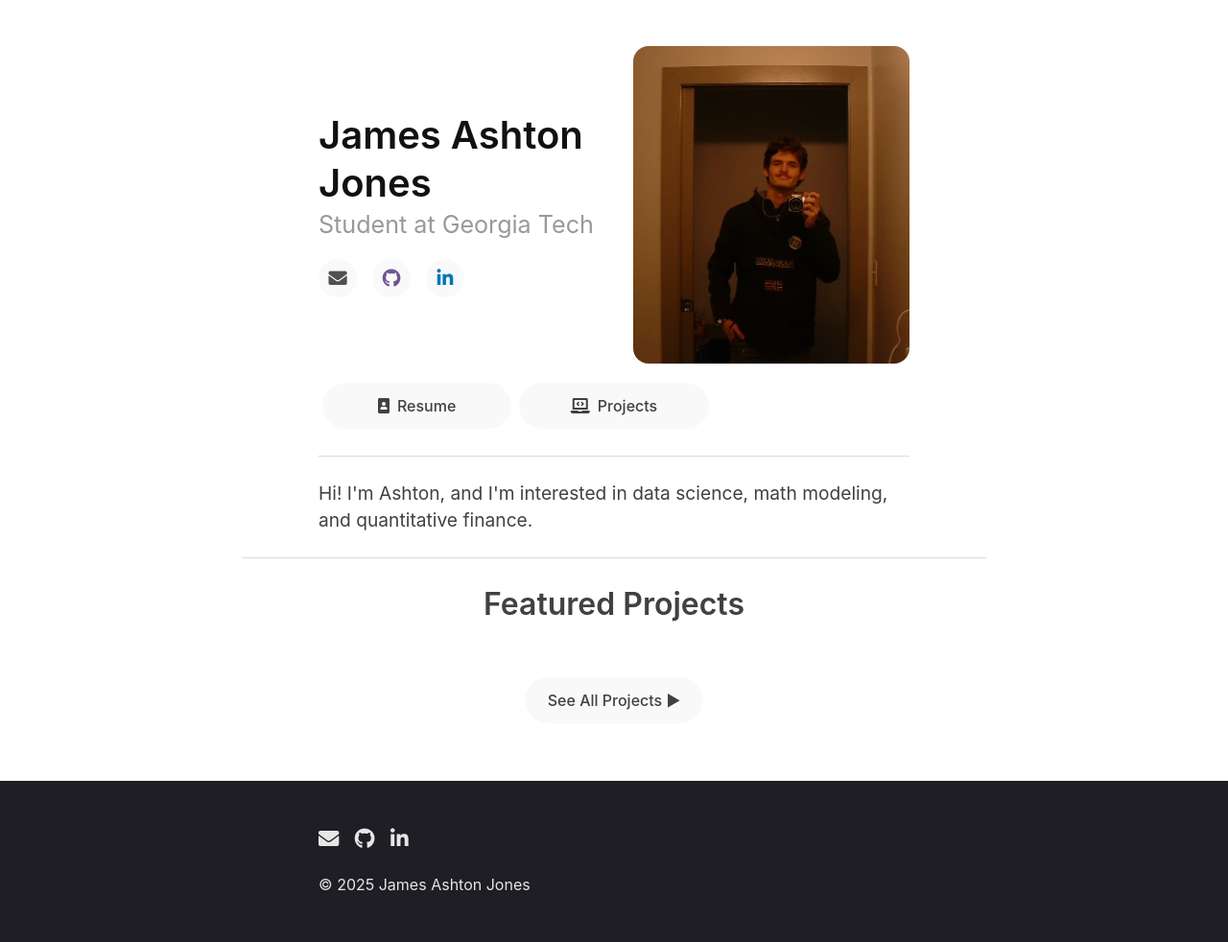
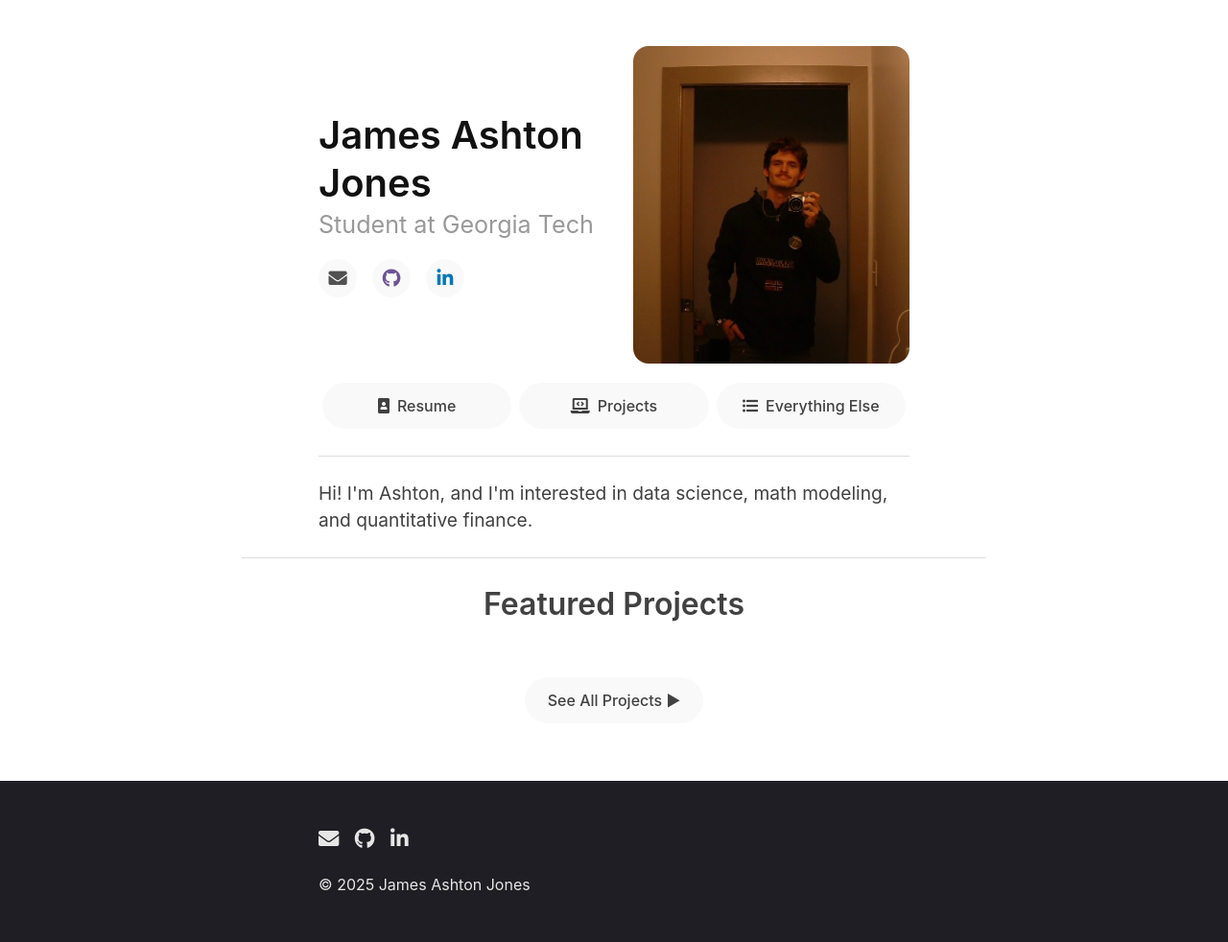
Before and after one commit to JamesAshtonJones/jamesashtonjones.github.io, a Jekyll site: the page built from index.md, in a window 1280 px wide. Shown: the whole page at 96% size. Built offline with Jekyll 4.4.1, drawn with Linux system fonts in a browser that asks for light colours; nearby versions of some CDN libraries; some web fonts are replaced.

Commit message:
Update index.md

```diff
--- a/index.md
+++ b/index.md
@@ -24,6 +24,7 @@ title: Home
 	<div id="everything-else" class="l-middle">
 		<a href="/resume.pdf"><div><i class="fa fa-portrait icon icon-right-space"></i>Resume</div></a>
 		<a href="/projects"><div><i class="fas fa-laptop-code icon icon-right-space"></i>Projects</div></a>
+		<a href="{{ site.url }}/everything-else"><div><i class="fa fa-list-ul icon icon-right-space"></i>Everything Else</div></a>
 	</div>
 	<hr class="l-middle home-hr">
 	<div>
```
